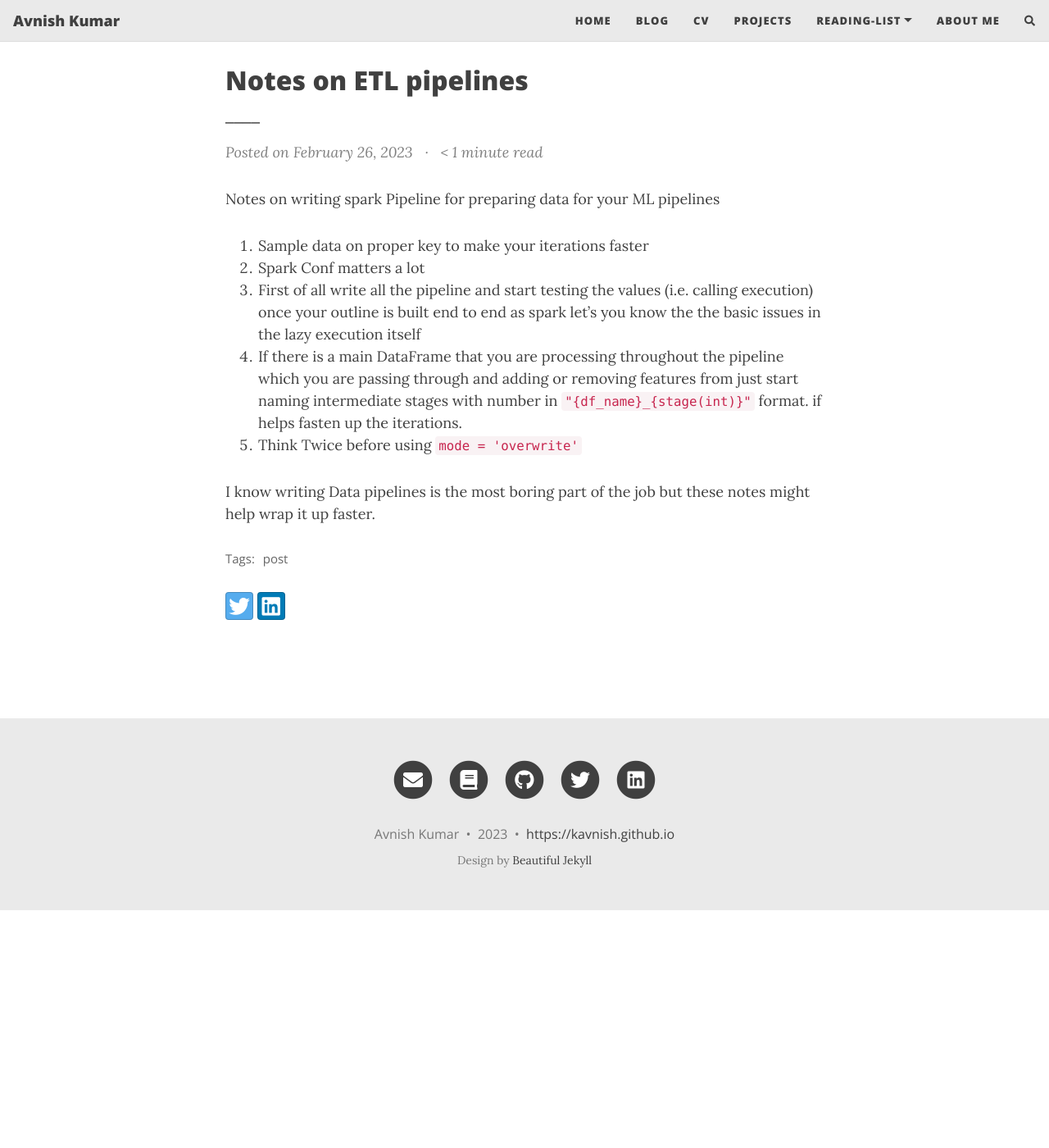
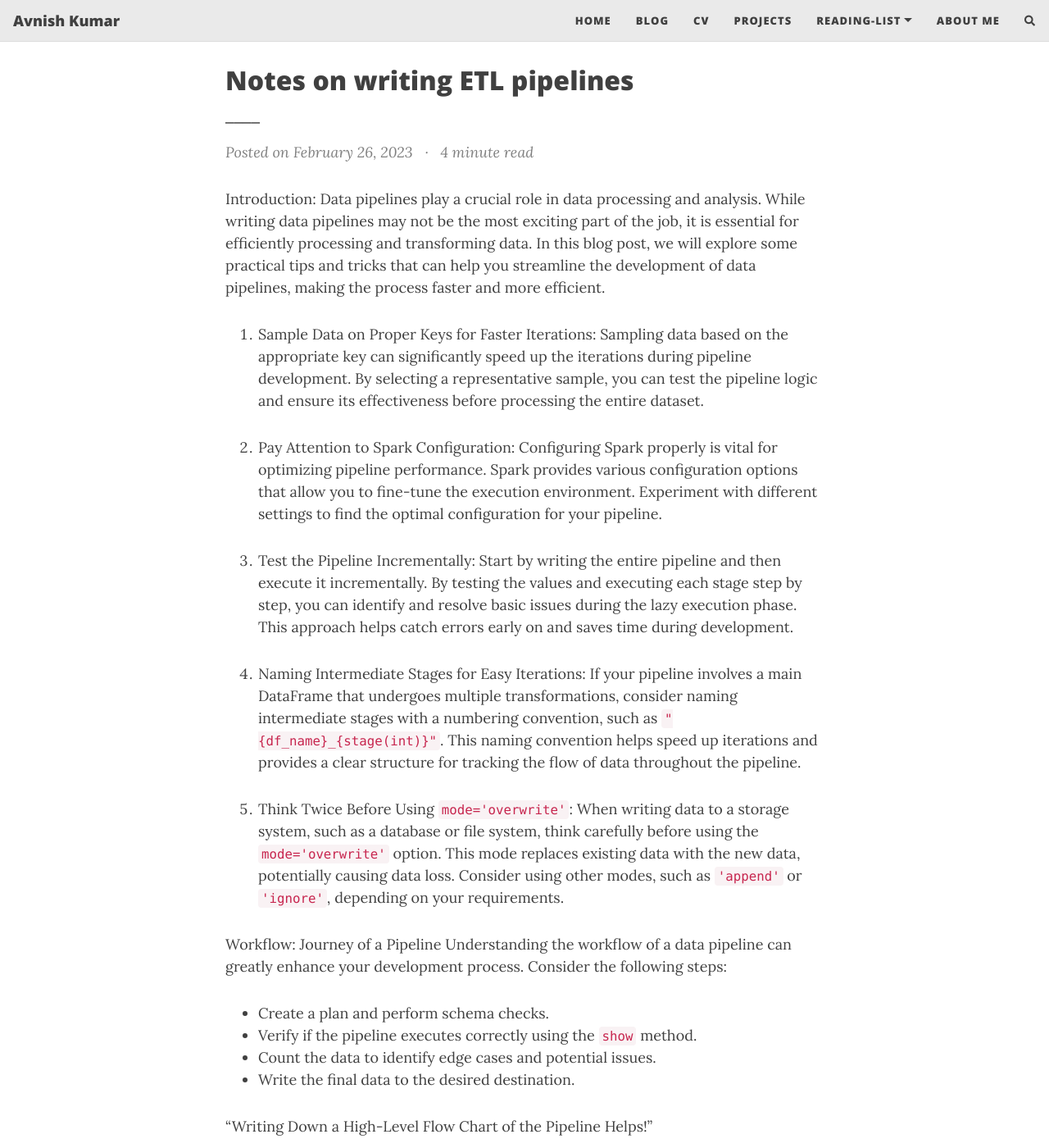
Before and after one commit to kavnish/kavnish.github.io, a Jekyll site: the page built from _posts/2023-02-26-WIP.md, in a window 1280 px wide and 1400 px high. Shown: the whole window at 82% size. Built offline with Jekyll 4.4.1, drawn with Linux system fonts in a browser that asks for light colours; nearby versions of some CDN libraries; comment, search, counter and statistics services are not loaded; some of the changed text lies outside the part shown.

Commit message:
"updated etl blog"

```diff
--- a/_posts/2023-02-26-WIP.md
+++ b/_posts/2023-02-26-WIP.md
@@ -1,6 +1,6 @@
 ---
 layout: post
-title: Notes on ETL pipelines
+title: Notes on writing ETL pipelines
 subtitle: ____
 tags: [post]
 readtime: true
@@ -10,14 +10,73 @@ full-width: false
 published: true
 ---
 
+Introduction:
+Data pipelines play a crucial role in data processing and analysis. While writing data pipelines may not be the most exciting part of the job, it is essential for efficiently processing and transforming data. In this blog post, we will explore some practical tips and tricks that can help you streamline the development of data pipelines, making the process faster and more efficient.
 
-Notes on writing spark Pipeline for preparing data for your ML pipelines
+1. Sample Data on Proper Keys for Faster Iterations:
+   Sampling data based on the appropriate key can significantly speed up the iterations during pipeline development. By selecting a representative sample, you can test the pipeline logic and ensure its effectiveness before processing the entire dataset.
 
-1. Sample data on proper key to make your iterations faster
-2. Spark Conf matters a lot
-3. First of all write all the pipeline and start testing the values (i.e. calling execution) once your outline is built end to end as spark let's you know the the basic issues in the lazy execution itself
-4. If there is a main DataFrame that you are processing throughout the pipeline which you are passing through and adding or removing features from
-just start naming intermediate stages with number in `"{df_name}_{stage(int)}"` format. if helps fasten up the iterations.
-5. Think Twice before using `mode = 'overwrite'`
+2. Pay Attention to Spark Configuration:
+   Configuring Spark properly is vital for optimizing pipeline performance. Spark provides various configuration options that allow you to fine-tune the execution environment. Experiment with different settings to find the optimal configuration for your pipeline.
 
-I know writing Data pipelines is the most boring part of the job but these notes might help wrap it up faster.
+3. Test the Pipeline Incrementally:
+   Start by writing the entire pipeline and then execute it incrementally. By testing the values and executing each stage step by step, you can identify and resolve basic issues during the lazy execution phase. This approach helps catch errors early on and saves time during development.
+
+4. Naming Intermediate Stages for Easy Iterations:
+   If your pipeline involves a main DataFrame that undergoes multiple transformations, consider naming intermediate stages with a numbering convention, such as `"{df_name}_{stage(int)}"`. This naming convention helps speed up iterations and provides a clear structure for tracking the flow of data throughout the pipeline.
+
+5. Think Twice Before Using `mode='overwrite'`:
+   When writing data to a storage system, such as a database or file system, think carefully before using the `mode='overwrite'` option. This mode replaces existing data with the new data, potentially causing data loss. Consider using other modes, such as `'append'` or `'ignore'`, depending on your requirements.
+
+Workflow: Journey of a Pipeline
+Understanding the workflow of a data pipeline can greatly enhance your development process. Consider the following steps:
+
+- Create a plan and perform schema checks.
+- Verify if the pipeline executes correctly using the `show` method.
+- Count the data to identify edge cases and potential issues.
+- Write the final data to the desired destination.
+
+"Writing Down a High-Level Flow Chart of the Pipeline Helps!"
+
+To Avoid Out-of-Memory (OOM) Issues:
+Preventing out-of-memory errors is crucial for efficient pipeline execution. Consider the following techniques:
+
+- Optimize the pipeline logic to reduce unnecessary computations.
+- Sample the data to reduce the memory footprint during development.
+- Use checkpointing to store intermediate results and free up memory.
+
+Recursive Feature Calculation:
+When calculating complex features, try to break them down into simpler intermediate features. For example, if you want to collect the last five interactions for each interaction record, start by adding an interaction rank column. Then, use window functions to gather the interactions based on the rank. This recursive approach simplifies the feature calculation and improves efficiency.
+
+Best Practices for Numerical Features:
+When working with numerical features, follow these best practices:
+
+- Apply explicit caps to numerical fields to prevent outliers from negatively affecting scaling operations.
+- Consider using Spark's MinMaxScaler and suggest adding an option to remove outliers and clip values above/below a specified percentile.
+- Have small sessions for development and always sample the data intelligently to test code snippets effectively.
+
+Ideal Development Setup:
+To facilitate efficient development, ensure that your setup allows for easy distribution and updating of dependent modules. Consider the following steps:
+
+- Configure Pyspark shell to work through a Jupyter Notebook.
+- Export `pyspark_python_driver` as the Jupyter Lab binary.
+- Connect VS Code Notebook to the specific Jupyter server using the provided code snippet.
+
+On Abstraction Hierarchy:
+Designing
+
+a well-structured abstraction hierarchy can enhance the maintainability and reusability of your pipeline. Consider the following guidelines:
+
+- Plan the abstraction depth so that innermost abstractions do minimal work and remain highly independent.
+- When designing abstractions, consider the ease of repetition and recall if they break during development.
+- Catch exceptions in all functions and return all calculated tables before exiting the function. This approach ensures that you have access to valuable intermediate results, even in case of errors.
+
+Experimental Wrapper: LoggingDataFrame
+To enhance your debugging and logging capabilities, consider using an experimental wrapper like the `LoggingDataFrame` class provided. It enables logging information about method calls and allows for seamless integration with DataFrame operations.
+
+Final Thoughts:
+Developing data pipelines may not always be glamorous, but following these tips and tricks can help you navigate the process more efficiently. Remember to focus on optimization, thoughtful design, and thorough testing to ensure the reliability and effectiveness of your pipelines. Happy pipeline development!
+
+Always remember to refresh the module zip file before starting the Spark session. If you need to import modules from local files instead of passing a zip, ensure that all directories and subdirectories have an `__init__.py` file.
+
+We hope you find these notes helpful in your data pipeline development journey. Feel free to experiment and adapt these suggestions to suit your specific requirements and preferences.
```
